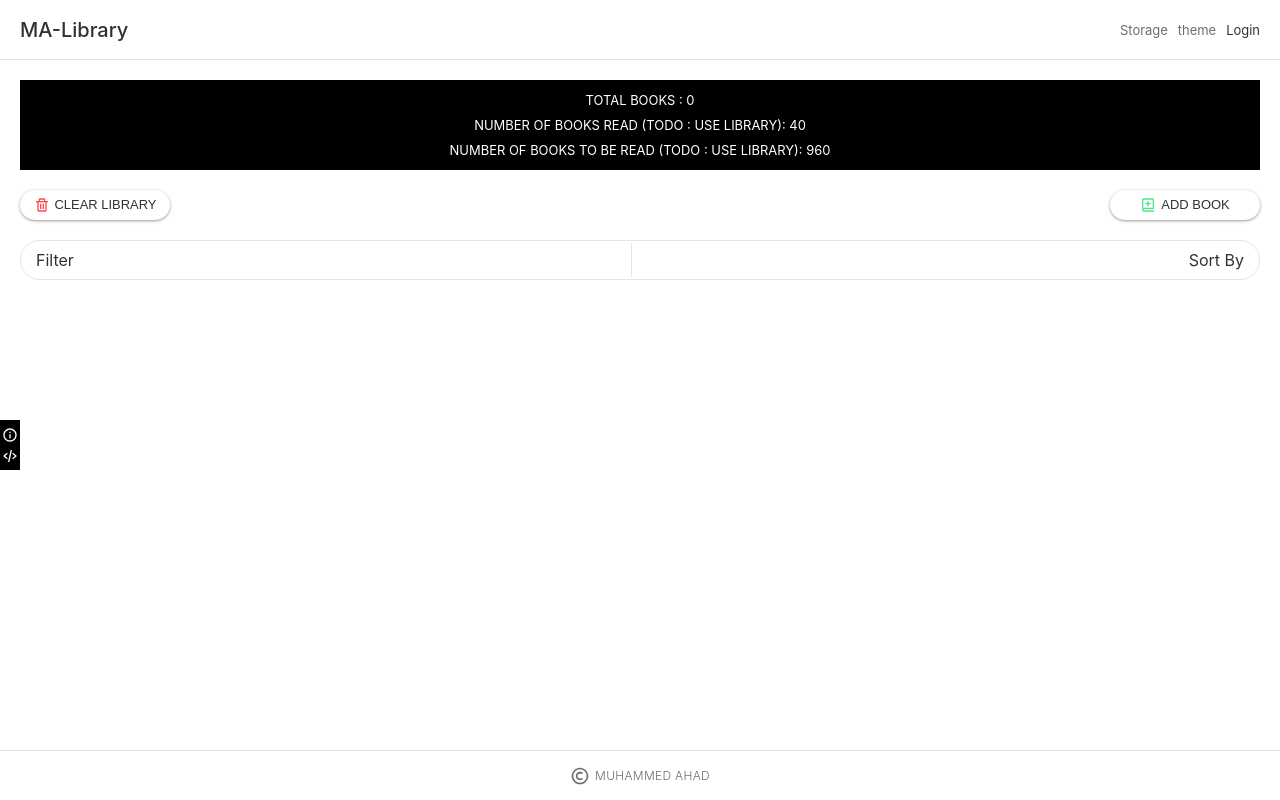
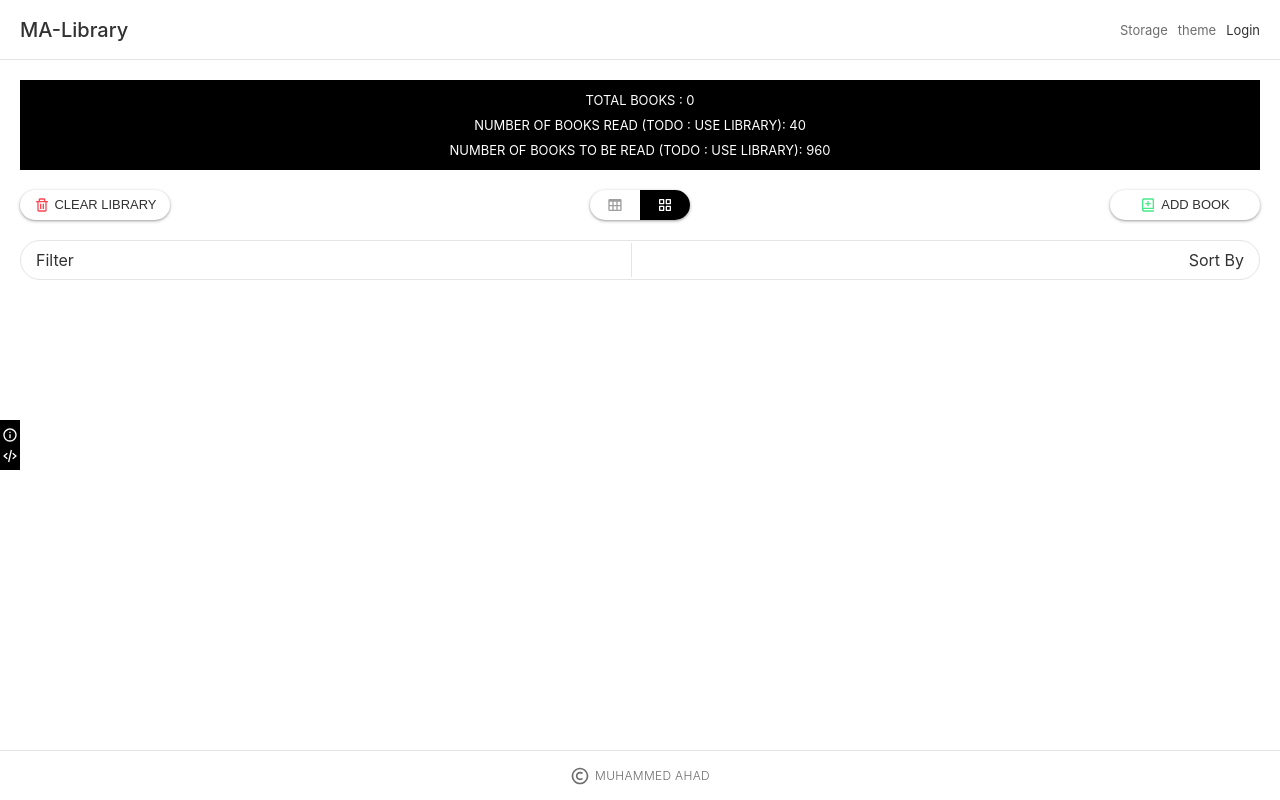
Before and after one commit to maaahad/ma-library, a Next.js app: page / in a window 1280 px wide. Built offline with nearby package versions, Linux system fonts and the light colour scheme.

Commit message:
View Toggler added to MainTop and toggling is controlled from index.js, as the value will decide which to render in index.js from GridView or TableView

```diff
--- a/components/mainTop.js
+++ b/components/mainTop.js
@@ -3,7 +3,7 @@ import React, { useState, useReducer } from "react";
 // next
 
 // react-icons
-import { BiTrash, BiBookAdd } from "react-icons/bi";
+import { BiTrash, BiBookAdd, BiTable, BiGridAlt } from "react-icons/bi";
 
 // libs
 import { useLibrary } from "./libraryProvider";
@@ -14,12 +14,14 @@ import Styles from "../styles/mainTop.module.sass";
 // components
 import BookForm from "./bookForm";
 import ConfirmationMessage from "./utilities/confirmationMessage";
+import ToggleIcon from "./utilities/toggleIcon";
 
 // in-house hooks
 import { useModal } from "../lib/hooks";
 
-export default function MainTop() {
+export default function MainTop({ gridView, toggleView = (f) => f }) {
   const { library, clearLibrary, addBookToLibrary } = useLibrary();
+  // const [gridView, toggleView] = useReducer((gridView) => !gridView, false);
   const [renderForm, renderModal, hideModal] = useModal();
   const [
     renderConfirmMessage,
@@ -32,7 +34,7 @@ export default function MainTop() {
     clearLibrary();
   };
   const onClearLibrary = () => {
-    // display this only there is book available
+    // display confirmationMessage only if there is book available in the library
     if (library.length) renderConfirmMessageModal();
   };
 
@@ -55,10 +57,22 @@ export default function MainTop() {
           <span>Clear Library</span>
         </button>
         {/* add display option Grid or Table using toggleSwitch */}
+        <div className={Styles.viewToggler}>
+          <ToggleIcon
+            checked={gridView}
+            id="__grid_or_table_view"
+            leftIcon={<BiTable />}
+            rightIcon={<BiGridAlt />}
+            toggleIcon={toggleView}
+          />
+        </div>
+
         <button className={Styles.addBook} onClick={renderModal}>
           <BiBookAdd />
           <span>Add Book</span>
         </button>
+      </div>
+
       {/* confirm message on deletion */}
       {renderConfirmMessage && (
         <div className={Styles.deletionConfirmationModal}>
@@ -72,7 +86,6 @@ export default function MainTop() {
           />
         </div>
       )}
-      </div>
 
       {/* add book modal */}
       {renderForm && (
--- /dev/null
+++ b/components/utilities/toggleIcon.js
@@ -0,0 +1,26 @@
+// react
+// next
+
+// react icons
+
+// Sass styles
+import Styles from "../../styles/utilities/toggleIcon.module.sass";
+
+export default function ToggleIcon({
+  checked,
+  id,
+  leftIcon,
+  rightIcon,
+  toggleIcon = (f) => f,
+}) {
+  console.log("Checked: ", checked);
+  return (
+    <div className={Styles.toogleIconContainer}>
+      <input id={id} type="checkbox" checked={checked} onChange={toggleIcon} />
+      <label htmlFor={id} className={Styles.iconGroup}>
+        <div className={Styles.tableView}>{leftIcon}</div>
+        <div className={Styles.gridView}>{rightIcon}</div>
+      </label>
+    </div>
+  );
+}
--- a/pages/index.js
+++ b/pages/index.js
@@ -1,5 +1,5 @@
 // react
-import React, { useState } from "react";
+import React, { useState, useReducer } from "react";
 
 // next
 import Head from "next/head";
@@ -15,6 +15,8 @@ import Books from "../components/books";
 import Styles from "../styles/home.module.sass";
 
 export default function Home() {
+  // this will control the View toggler
+  const [gridView, toggleView] = useReducer((gridView) => !gridView, false);
   return (
     <div className={Styles.container}>
       <Head>
@@ -26,7 +28,7 @@ export default function Home() {
       </Head>
       {/* the following will be part of main */}
       <div className={Styles.mainTop}>
-        <MainTop />
+        <MainTop toggleView={toggleView} />
       </div>
       {/* source and info */}
       <div className={Styles.sourceNinfo}>
--- a/styles/_lightTheme.sass
+++ b/styles/_lightTheme.sass
@@ -1,6 +1,12 @@
 // ------------------------ variables ------------------------- //
 // breakpoints
 $vv_small: 300px
+// try to use the following five breakpoints
+$breakpoint_xs: 0px
+$breakpoint_sm: 600px
+$breakpoint_md: 960px
+$breakpoint_lg: 1280px
+$breakpoint_xl: 1920px
 
 // text, icon color
 $primary_color: #313131
--- a/styles/mainTop.module.sass
+++ b/styles/mainTop.module.sass
@@ -59,6 +59,11 @@
         & > svg
             color: lightTheme.$color_ok
 
+    .viewToggler
+        width: auto
+        height: 30px
+        display: none
+
     .summary
         background-color: lightTheme.$bg_color_secondary
         // border: 1px solid lightTheme.$primary_color
@@ -100,3 +105,9 @@
         background-color: lightTheme.$bg_color_box
         width: auto
         height: 100px
+
+// media consiton to display view togger
+@media screen and (min-width: lightTheme.$breakpoint_md)
+    .container
+        .viewToggler
+            display: block
--- /dev/null
+++ b/styles/utilities/toggleIcon.module.sass
@@ -0,0 +1,64 @@
+@use "../lightTheme"
+
+.toogleIconContainer
+    height: 100%
+    @include lightTheme.flexCenter
+
+    & > input
+        display: none
+
+.iconGroup
+    height: 100%
+    width: 100px
+    display: flex
+    flex-flow: row nowrap
+    align-items: center
+    justify-content: space-between
+    border-radius: 15px
+    @include lightTheme.boxShadow($shadowColor: lightTheme.$primary_color)
+    transition: all .3s ease-in
+
+    & > *
+        @include lightTheme.flexCenter
+        transition: all .3s ease-in
+
+    & > * + *
+        margin-inline-start: 0
+
+    & > *:hover
+        cursor: pointer
+
+.tableView, .gridView
+    height: 100%
+    width: 50%
+    & > svg
+        width: 16px
+        height: 16px
+        transition: all .3s ease-in
+
+.tableView
+    border-top-left-radius: 15px
+    border-bottom-left-radius: 15px
+    background-color: transparent
+    & > svg
+        color: lightTheme.$tertiary_color
+
+.gridView
+    border-top-right-radius: 15px
+    border-bottom-right-radius: 15px
+    background-color: lightTheme.$bg_color_secondary
+
+    & > svg
+        color: white
+
+.toogleIconContainer > input:checked
+    & + .iconGroup > .tableView
+        background-color: lightTheme.$bg_color_secondary
+        & > svg
+            color: white
+
+    & + .iconGroup > .gridView
+        background-color: transparent
+
+        & > svg
+            color: lightTheme.$tertiary_color
```
Lines whose indentation alone changed are shown as unchanged.
